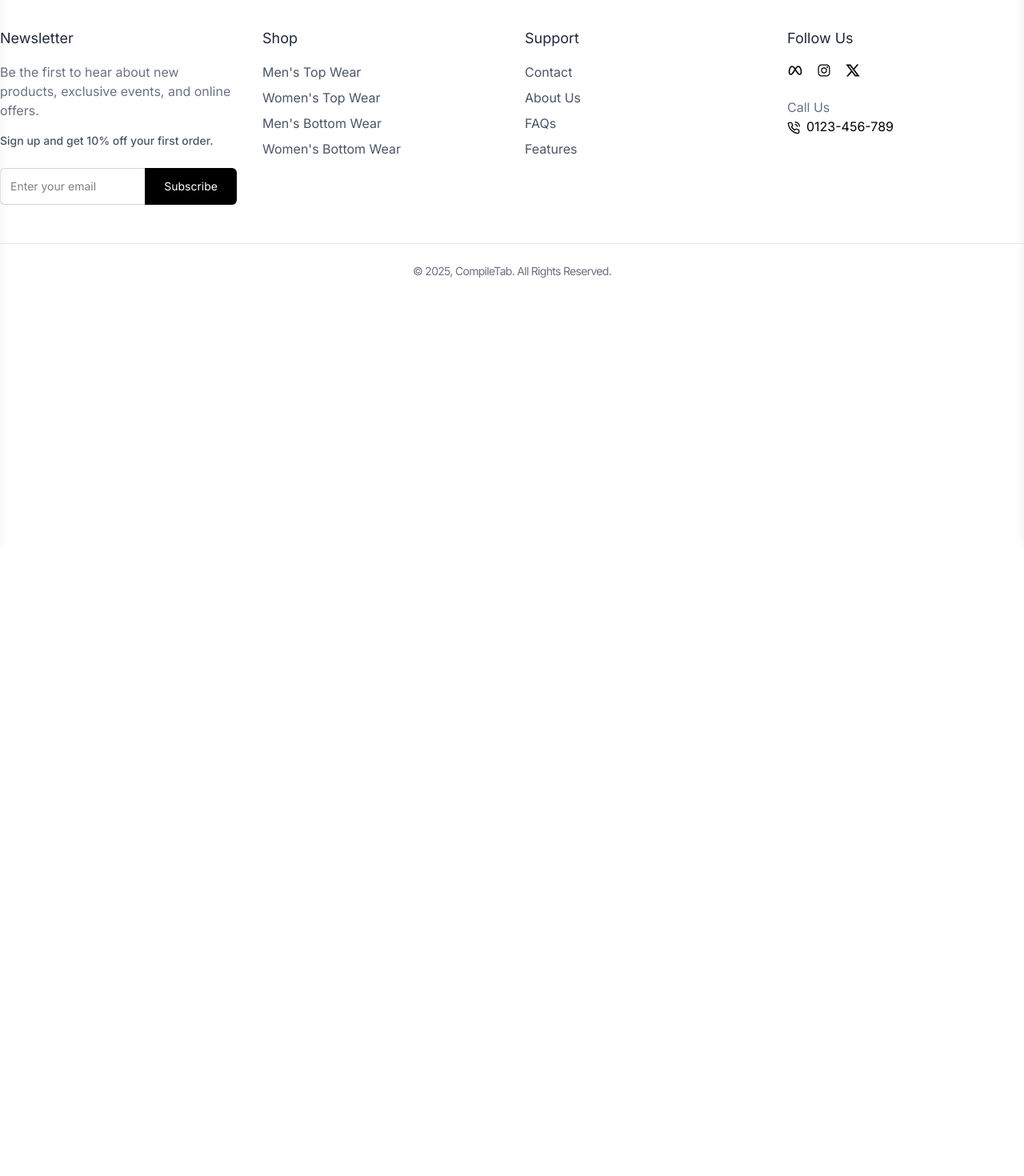
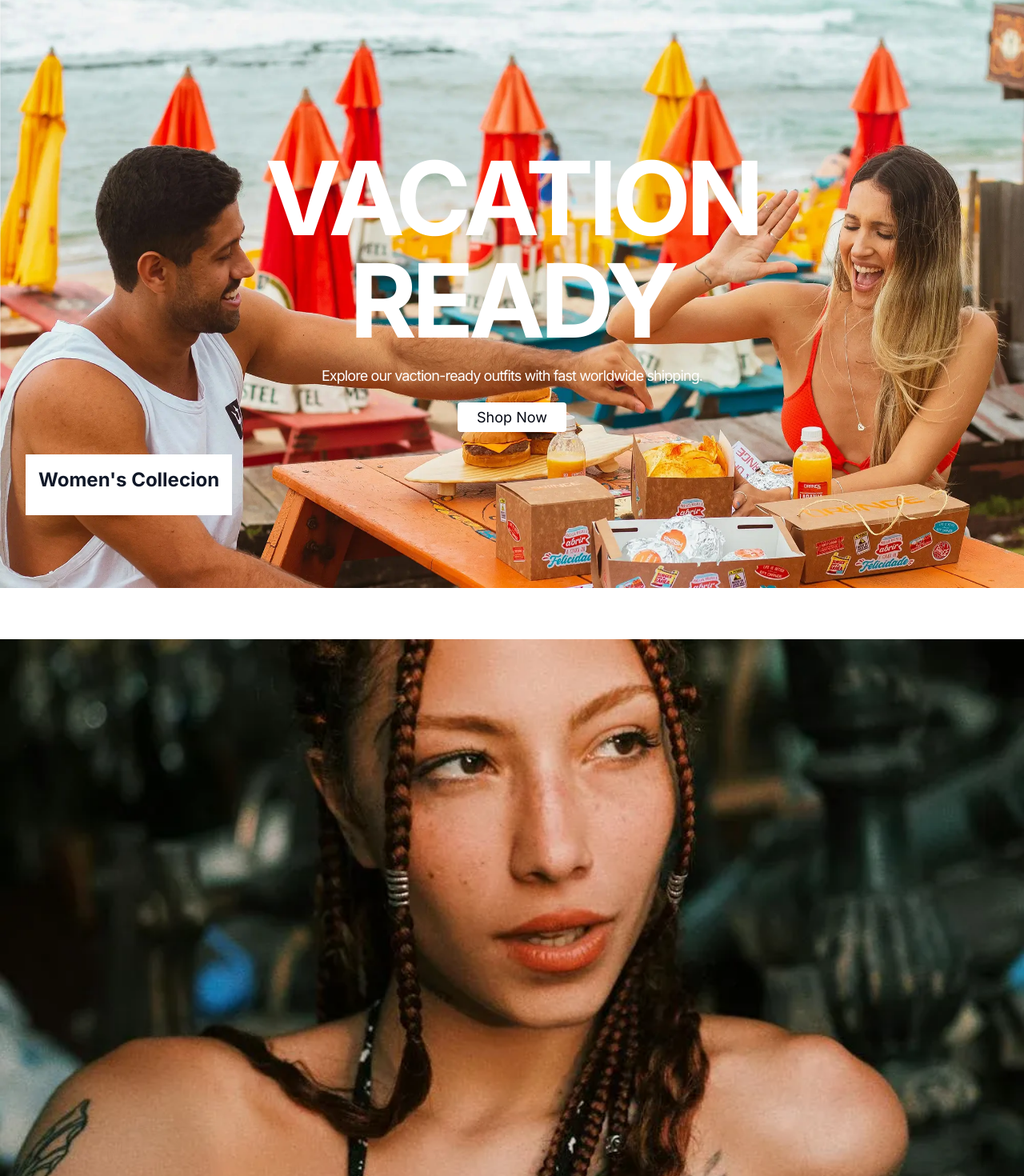
Before and after one commit to M-AmanSiddiqui/Full-Stack-E-Commerce, a React (Vite) app: page / in a window 1280 px wide. Shown: the part 124-1594 px from the top of the page at 80% size. Before the commit the page ends 800 px from the top, so only its background shows below. Built offline with nearby package versions, Linux system fonts and the light colour scheme.

Commit message:
Add some pages

```diff
--- a/src/App.jsx
+++ b/src/App.jsx
@@ -1,11 +1,13 @@
 import React from 'react'
 import { BrowserRouter, Routes , Route} from 'react-router-dom'
 import UserLayout from './components/Layout/UserLayout'
+import Home from './components/pages/Home'
 function App() {
   return (
     <BrowserRouter>
     <Routes>
-      <Route path="/" element={<UserLayout />}> </Route>
+      <Route path="/" element={<UserLayout />}>
+     <Route index element={<Home />} /> </Route>
      <Route>{/* Admin Layout */} </Route>
 
     </Routes>
--- /dev/null
+++ b/src/components/Layout/Hero.jsx
@@ -0,0 +1,26 @@
+import React from 'react'
+import { Link } from 'react-router-dom'
+import heroImg from "../../assets/rabbit-hero.webp"
+ function Hero() {
+  return (
+   <section className='relative'>
+    <img src={heroImg} alt="Rabit" className='w-full h-[400px] md:h-[600px] lg:h-[750px] object-cover'/>
+    <div className='absolute inset-0  bg-opacity-5 flex items-center justify-center'>
+   <div className='text-center text-white p-6'>
+    <h1 className='text-4xl md:text-9xl font-bold tracking-tighter uppercase mb-4'>
+    Vacation
+<br /> Ready
+    </h1>
+    <p className='text-sm tracking-tighter md:text-lg mb-6'>
+        Explore our vaction-ready outfits with fast worldwide shipping.
+         </p>
+         <Link to="#" className='bg-white text-gray-950 px-6 py-2 rounded-sm text-lg '>
+         Shop Now
+         </Link>
+   </div>
+
+    </div>
+   </section>
+  )
+}
+export default Hero
--- a/src/components/Layout/UserLayout.jsx
+++ b/src/components/Layout/UserLayout.jsx
@@ -1,12 +1,14 @@
 import React from 'react'
 import Footer from '../Common/Footer'
 import Header from '../Common/Header'
+import { Outlet } from 'react-router-dom'
 export default function UserLayout() {
   return (
     <>
     {/* Header */}
     <Header />
     {/* Main content  */}
+    <main><Outlet /></main>
     {/* Footer */}
     <Footer />
     </>
--- /dev/null
+++ b/src/components/Products/GenderCollectionSection.jsx
@@ -0,0 +1,23 @@
+import React from 'react'
+import mensCollectionImages from "../../assets/mens-collection.webp"
+import womensCollectionImages from "../../assets/womens-collection.webp"
+ function GenderCollectionSection() {
+  return (
+ <section className='py-16 px-4 lg:px-0'>
+    <div className='container mx-auto flex flex-col md:flex-row gap-8'>
+    {/* Womens Collection */}
+     <div className='relative flex-1'>
+<img src={womensCollectionImages} alt="womensCollectionImages" className='w-full h-[700px] object-cover'/>
+     </div>
+
+        {/* mens Collection */}
+     <div className='absolute bottom-8 left-8 bg-white bg-opacity-90 p-4'>
+      <h2 className='text-2xl font-bold text-gray-900 mb-3'>Women's Collecion</h2>
+    </div>
+
+    </div>
+
+ </section>
+  )
+}
+export default GenderCollectionSection
--- /dev/null
+++ b/src/components/pages/Home.jsx
@@ -0,0 +1,12 @@
+import React from 'react'
+import Hero from "../Layout/Hero"
+import GenderCollectionSection from '../Products/GenderCollectionSection'
+ function Home() {
+  return (
+    <div>
+      <Hero />
+      <GenderCollectionSection />
+    </div>
+  )
+}
+export default Home
```
